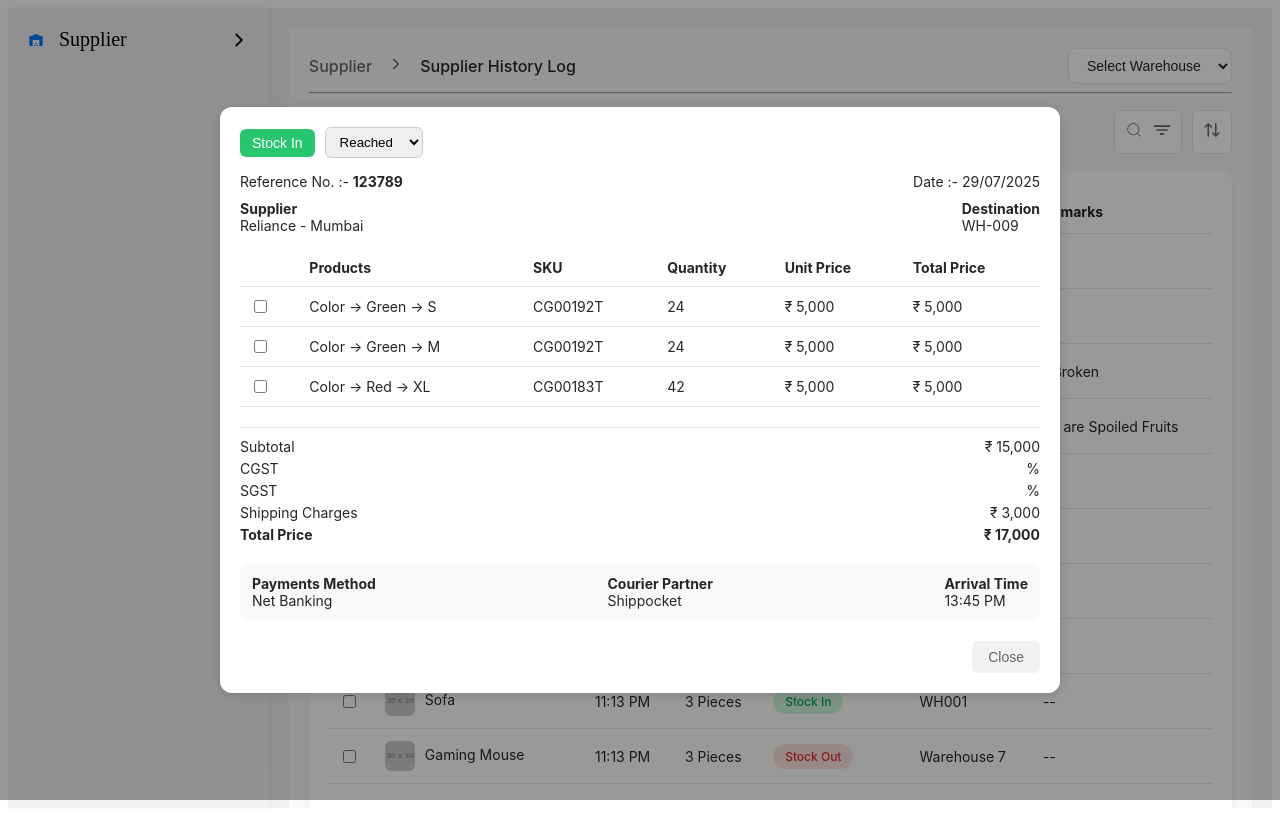
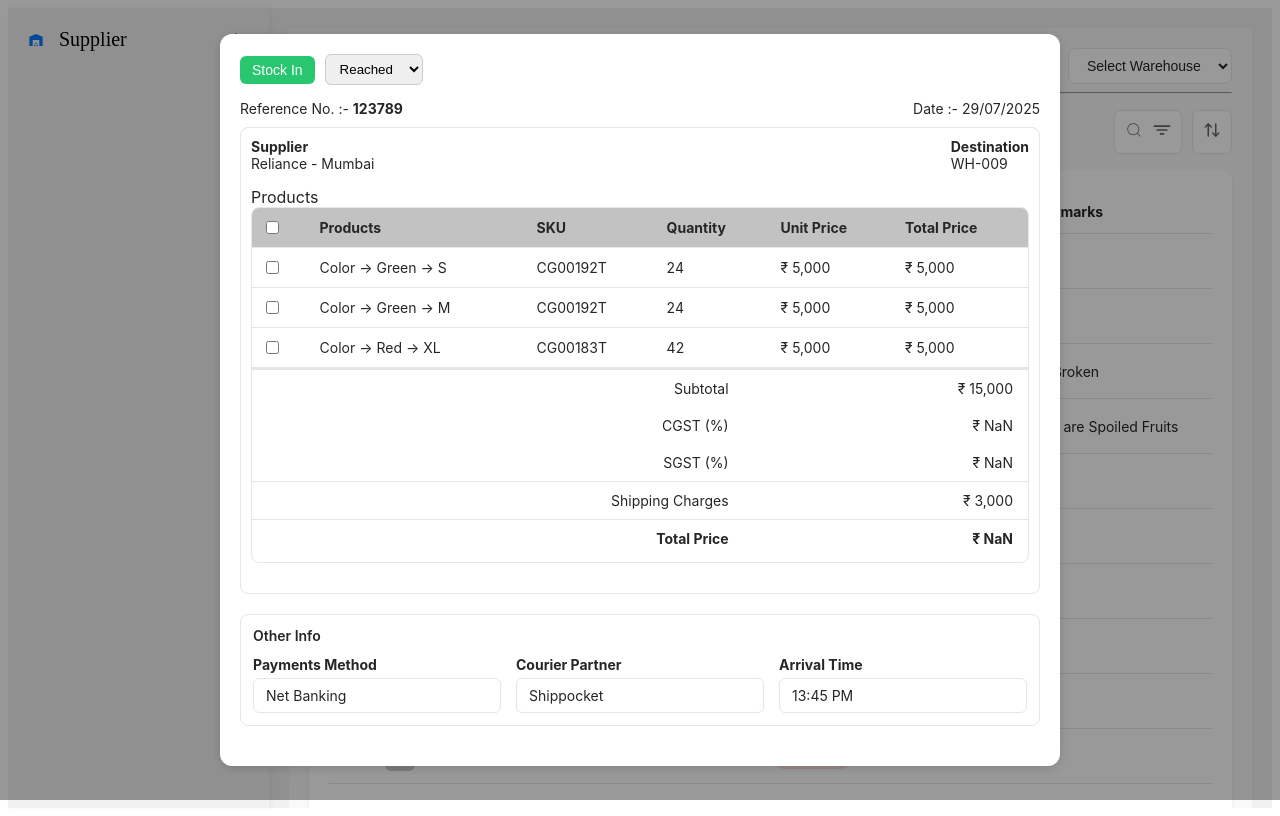
Before and after one commit to itsJitu/Supplier-Customer, a React (Vite) app in the folder Frontend/: page /SupplierHistory in a window 1280 px wide. Both pictures are taken after a click on the element 770 px from the left and 426 px from the top of the page. Built offline with nearby package versions, Linux system fonts and the light colour scheme.

Commit message:
supplier completed pop up fix css

```diff
--- a/Frontend/src/SupplierComponent/PopUp.css
+++ b/Frontend/src/SupplierComponent/PopUp.css
@@ -61,6 +61,8 @@
 .popup-table-container {
   overflow-x: auto;
   margin-bottom: 20px;
+  border: 1px solid #e6e6e6;
+  border-radius: 8px;
 }
 
 .popup-table {
@@ -72,44 +74,69 @@
 .popup-table td {
   padding: 10px;
   text-align: left;
-  border-bottom: 1px solid #e6e6e6;
   font-size: 14px;
 }
-
-.popup-summary {
+.popup-summary-table {
   font-size: 14px;
-  margin-bottom: 20px;
+  margin-bottom: 5px;
+  padding: 0; /* no inner padding */
   border-top: 1px solid #e6e6e6;
-  padding-top: 10px;
+  width: 100%;
 }
 
-.summary-line {
-  display: flex;
-  justify-content: space-between;
-  margin-bottom: 5px;
+.popup-summary-table table {
+  width: 100%;
+  border-collapse: collapse;
 }
 
-.summary-line.total {
+.popup-summary-table td {
+  padding: 10px 15px;
+  text-align: right;
+}
+
+.popup-summary-table td:first-child {
+  text-align: right;
+}
+
+.border-top-row td {
+  border-top: 1px solid #e6e6e6;
+}
+
+.summary-total-row td {
   font-weight: bold;
 }
 
 .popup-other-info {
-  display: flex;
-  justify-content: space-between;
-  background: #f9f9f9;
+  background-color: white;
   padding: 12px;
   border-radius: 8px;
   font-size: 14px;
   margin-bottom: 20px;
+  border: 1px solid #e6e6e6;
+  margin-top: 20px;
 }
 
-.popup-close-btn {
-  background-color: #f2f2f2;
-  border: none;
-  padding: 8px 16px;
+.other-info-heading {
+  font-weight: 600;
+  color: #262626;
+  margin-bottom: 12px;
+}
+
+.popup-footer-row {
+  display: flex;
+  justify-content: space-between;
+  gap: 15px;
+}
+
+.popup-footer {
+  flex: 1;
+}
+
+.info-box {
+  margin-top: 5px;
+  border: 1px solid #e6e6e6;
+  padding: 8px 12px;
   border-radius: 6px;
-  cursor: pointer;
-  font-size: 14px;
-  color: #676767;
-  float: right;
+  background-color: #ffffff;
+  color: #262626;
 }
--- a/Frontend/src/SupplierComponent/PopUp.jsx
+++ b/Frontend/src/SupplierComponent/PopUp.jsx
@@ -18,22 +18,49 @@ const PopUp = ({ data, onClose }) => {
 
         {/* Reference and Date */}
         <div className="popup-header">
-          <span>Reference No. :- <strong>{data.referenceNo}</strong></span>
+          <span>
+            Reference No. :- <strong>{data.referenceNo}</strong>
+          </span>
           <span>Date :- {data.date}</span>
         </div>
 
         {/* Supplier and Destination */}
+        <div
+          style={{
+            border: "1px solid #e6e6e6",
+            padding: "10px",
+            borderRadius: "8px",
+            boxShadow: "",
+          }}
+        >
           <div className="popup-section">
-          <div><strong>Supplier</strong><br />{data.supplier}</div>
-          <div><strong>Destination</strong><br />{data.destination}</div>
+            <div>
+              <strong>Supplier</strong>
+              <br />
+              {data.supplier}
             </div>
+            <div>
+              <strong>Destination</strong>
+              <br />
+              {data.destination}
+            </div>
+          </div>
+
+          <span>Products</span>
 
           {/* Product Table */}
           <div className="popup-table-container">
             <table className="popup-table">
               <thead>
-              <tr>
-                <th></th>
+                <tr
+                  style={{
+                    borderBottom: "1px solid #e6e6e6",
+                    backgroundColor: "#c2c2c2",
+                  }}
+                >
+                  <th>
+                    <input type="checkbox" />
+                  </th>
                   <th>Products</th>
                   <th>SKU</th>
                   <th>Quantity</th>
@@ -43,37 +70,97 @@ const PopUp = ({ data, onClose }) => {
               </thead>
               <tbody>
                 {data.products.map((product, index) => (
-                <tr key={index}>
-                  <td><input type="checkbox" /></td>
+                  <tr key={index} style={{ borderBottom: "1px solid #e6e6e6" }}>
+                    <td>
+                      <input type="checkbox" />
+                    </td>
                     <td>{product.name}</td>
                     <td>{product.sku}</td>
                     <td>{product.quantity}</td>
                     <td>₹ {product.unitPrice.toLocaleString()}</td>
-                  <td>₹ {product.totalPrice.toLocaleString()}</td>
+                    <td style={{ borderBottom: "1px solid #e6e6e6" }}>
+                      ₹ {product.totalPrice.toLocaleString()}
+                    </td>
                   </tr>
                 ))}
               </tbody>
             </table>
+
+            {/* Summary */}
+            <div className="popup-summary-table">
+              <table>
+                <tbody>
+                  <tr className="border-top-row">
+                    <td>Subtotal</td>
+                    <td>₹ {data.subtotal.toLocaleString()}</td>
+                  </tr>
+                  <tr>
+                    <td>CGST ({data.cgst}%)</td>
+                    <td>
+                      ₹ {(data.subtotal * (data.cgst / 100)).toLocaleString()}
+                    </td>
+                  </tr>
+                  <tr>
+                    <td>SGST ({data.sgst}%)</td>
+                    <td>
+                      ₹ {(data.subtotal * (data.sgst / 100)).toLocaleString()}
+                    </td>
+                  </tr>
+                  <tr className="border-top-row">
+                    <td
+                      style={{
+                        borderBottom: "1px solid #e6e6e6",
+                        borderTop: "1px solid #e6e6e6",
+                      }}
+                    >
+                      Shipping Charges
+                    </td>
+                    <td>₹ {data.shippingCharges.toLocaleString()}</td>
+                  </tr>
+                  <tr className="summary-total-row border-top-row">
+                    <td>
+                      <strong>Total Price</strong>
+                    </td>
+                    <td>
+                      <strong>
+                        ₹{" "}
+                        {(
+                          data.subtotal +
+                          data.subtotal * (data.cgst / 100) +
+                          data.subtotal * (data.sgst / 100) +
+                          data.shippingCharges
+                        ).toLocaleString()}
+                      </strong>
+                    </td>
+                  </tr>
+                </tbody>
+              </table>
+            </div>
+          </div>
+        </div>
+        {/* Other Info */}
+
+        <div className="popup-other-info">
+          <div className="other-info-heading">
+            <span>Other Info</span>
+          </div>
+          <div className="popup-footer-row">
+            <div className="popup-footer">
+              <strong>Payments Method</strong>
+              <div className="info-box">{data.paymentMethod}</div>
             </div>
 
-        {/* Summary */}
-        <div className="popup-summary">
-          <div className="summary-line">Subtotal <span>₹ {data.subtotal.toLocaleString()}</span></div>
-          <div className="summary-line">CGST <span>{data.cgst}%</span></div>
-          <div className="summary-line">SGST <span>{data.sgst}%</span></div>
-          <div className="summary-line">Shipping Charges <span>₹ {data.shippingCharges.toLocaleString()}</span></div>
-          <div className="summary-line total">Total Price <span>₹ {data.totalPrice.toLocaleString()}</span></div>
+            <div className="popup-footer">
+              <strong>Courier Partner</strong>
+              <div className="info-box">{data.courierPartner}</div>
             </div>
 
-        {/* Other Info */}
-        <div className="popup-other-info">
-          <div><strong>Payments Method</strong><br />{data.paymentMethod}</div>
-          <div><strong>Courier Partner</strong><br />{data.courierPartner}</div>
-          <div><strong>Arrival Time</strong><br />{data.arrivalTime}</div>
+            <div className="popup-footer">
+              <strong>Arrival Time</strong>
+              <div className="info-box">{data.arrivalTime}</div>
             </div>
-
-        {/* Close Button */}
-        <button className="popup-close-btn" onClick={onClose}>Close</button>
+          </div>
+        </div>
       </div>
     </div>
   );
```
Lines whose indentation alone changed are shown as unchanged.
